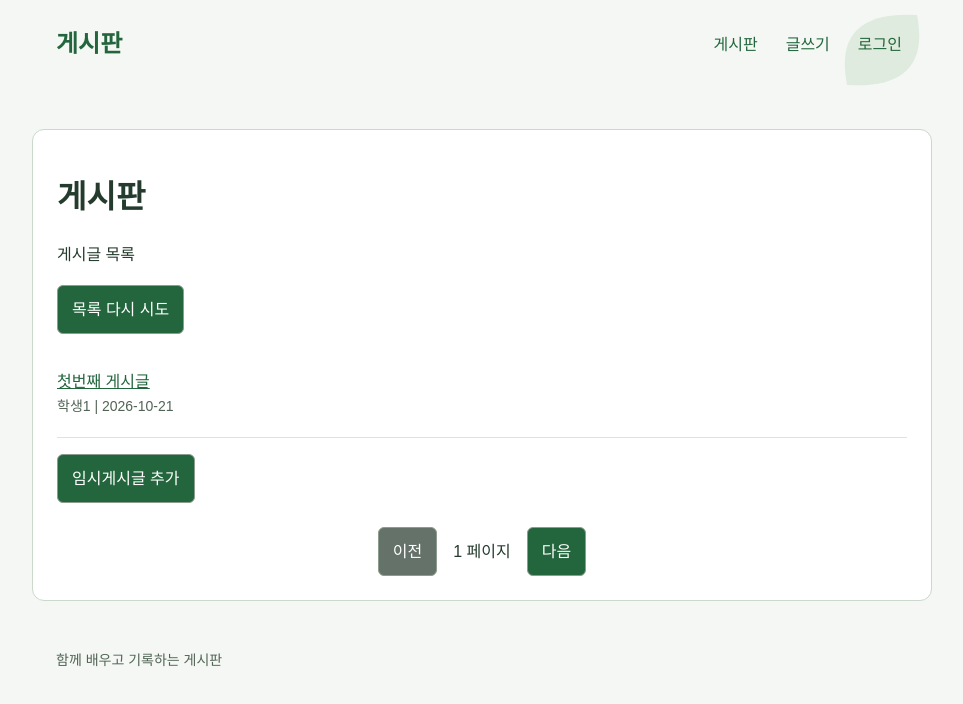
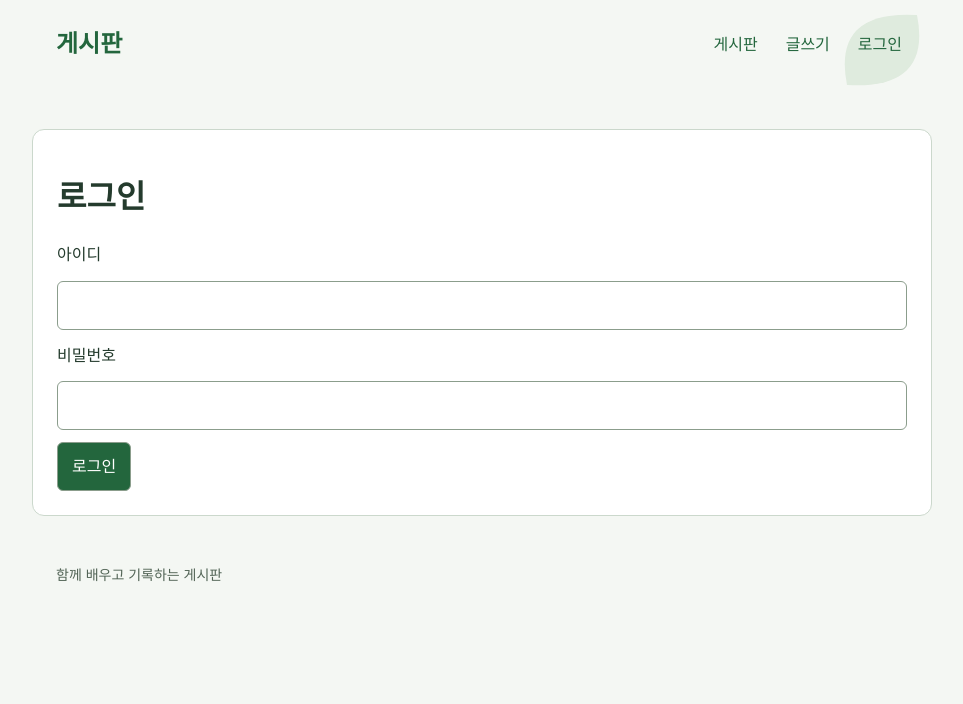
Before and after one commit to nana-779/green-board-react-2026, a React (Vite) app: page / in a window 1280 px wide. Shown: the top 704 px of the page, without its empty margins (158-1121 px from the left). Built offline with nearby package versions, Linux system fonts and the light colour scheme.

Commit message:
게시글 조회 API 연동

```diff
--- a/src/App.jsx
+++ b/src/App.jsx
@@ -12,49 +12,18 @@
 
 export default function App() {
   const [isLoggedIn, setIsLoggedIn] = useState(false);
-
-  const [posts, setPosts] = useState([
-    {
-      id: 1,
-      title: "첫번째 게시글",
-      authorNickname: "학생1",
-      createdDatetime: "2026-10-21",
-      content: "아아아아",
-    },
-    {
-      id: 2,
-      title: "두번째 게시글",
-      authorNickname: "학생2",
-      createdDatetime: "2026-10-21",
-      content: "나나나나나나나",
-    },
-  ]);
-
-  const [page, setPage] = useState("list");
-
-  function addPracticePost() {
-    const id = Date.now();
-    setPosts((currentPosts) => [
-      {
-        id,
-        title: `임시 게시글 ${currentPosts.length}`,
-        authorNickname: "학생",
-        createdDatetime: "2026-10-21",
-      },
-      ...currentPosts,
-    ]);
-  }
+  const [token, setToken] = useState(() => localStorage.getItem("accessToken"));
 
   function savePost(post) {
-    setPosts((currentPosts) => [
-      {
-        id: Date.now(),
-        ...post,
-        authorNickname: "학생",
-        createdDatetime: "2026-10-22",
-      },
-      ...currentPosts,
-    ]);
+    // setPosts((currentPosts) => [
+    //   {
+    //     id: Date.now(),
+    //     ...post,
+    //     authorNickname: "학생",
+    //     createdDatetime: "2026-10-22",
+    //   },
+    //   ...currentPosts,
+    // ]);
   }
 
   return (
@@ -68,21 +37,18 @@
         <Route
           path="/"
           element={
-            <PostList posts={posts} onAddPracticePost={addPracticePost} />
+            token ? <PostList token={token} /> : <Login onLogin={setToken} />
           }
         />
         <Route
           path="/posts"
           element={
-            <PostList posts={posts} onAddPracticePost={addPracticePost} />
+            token ? <PostList token={token} /> : <Login onLogin={setToken} />
           }
         />
         <Route path="/posts/new" element={<PostForm onSave={savePost} />} />
-        <Route path="/posts/:postId" element={<PostDetail posts={posts} />} />
-        <Route
-          path="/login"
-          element={<Login onLogin={() => setIsLoggedIn(true)} />}
-        />
+        <Route path="/posts/:postId" element={<PostDetail />} />
+        <Route path="/login" element={<Login onLogin={setToken} />} />
       </Routes>
 
       <BoardFooter />
--- a/src/components/Login.jsx
+++ b/src/components/Login.jsx
@@ -1,19 +1,57 @@
+import { useState } from "react";
+import { useNavigate } from "react-router-dom";
+
 export default function Login({ onLogin }) {
+  const [username, setUsername] = useState("");
+  const [password, setPassword] = useState("");
+  const [message, setMessage] = useState("");
+  const navigate = useNavigate();
+
+  async function handleSubmit(event) {
+    event.preventDefault();
+    try {
+      const response = await fetch(`http://127.0.0.1:8080/api/user/login`, {
+        method: "POST",
+        headers: { "Content-Type": "application/json" },
+        body: JSON.stringify({ username, password }),
+      });
+
+      const result = await response.json();
+      if (!response.ok || !result.success) {
+        throw new Error(result.message);
+      }
+      localStorage.setItem("accessToken", result.data.accessToken);
+      onLogin(result.data.accessToken);
+      navigate("/posts");
+    } catch (error) {
+      setMessage(error.message);
+    }
+  }
+
   return (
     <main>
       <h1>로그인</h1>
-      <form
-        id="login-form"
-        onSubmit={(event) => {
-          event.preventDefault();
-          onLogin();
-        }}
-      >
+      <form id="login-form" onSubmit={handleSubmit}>
         <label htmlFor="username">아이디</label>
-        <input id="username" name="username" />
+        <input
+          id="username"
+          name="username"
+          value={username}
+          onChange={(event) => setUsername(event.target.value)}
+        />
         <label htmlFor="password">비밀번호</label>
-        <input id="password" name="password" type="password" />
-        <p id="login-message" role="alert" hidden></p>
+        <input
+          id="password"
+          name="password"
+          type="password"
+          value={password}
+          onChange={(event) => setPassword(event.target.value)}
+        />
+        {message && (
+          <p id="login-message" role="alert">
+            {message}
+          </p>
+        )}
         <button type="submit">로그인</button>
       </form>
     </main>
--- a/src/components/PostList.jsx
+++ b/src/components/PostList.jsx
@@ -1,29 +1,46 @@
 import { useSearchParams } from "react-router-dom";
 import PostItem from "./PostItem";
+import { useEffect, useState } from "react";
 
-export default function PostList({ posts, onAddPracticePost }) {
+export default function PostList({ token }) {
   const [searchParams, setSearchParams] = useSearchParams();
-  const totalPages = Math.max(1, posts.length);
+  const [posts, setPosts] = useState([]);
+  const [totalPages, setTotalPages] = useState(0);
   const requestedPage = Number(searchParams.get("page"));
+  const [message, setMessage] = useState("게시글 목록");
+
   let page = 1;
   if (Number.isSafeInteger(requestedPage) && requestedPage > 0) {
-    page = Math.min(requestedPage, totalPages);
+    page = requestedPage;
   }
+
+  useEffect(() => {
+    console.log(token);
+    fetch(`http://127.0.0.1:8080/api/board?${page - 1}&size=10`, {
+      headers: { Authorization: `Bearer ${token}` },
+    })
+      .then((response) => response.json())
+      .then((result) => {
+        if (!result.success) {
+          throw new Error(result.message);
+        }
+        setPosts(result.data.content);
+        setTotalPages(result.data.totalPages);
+        setMessage(`전체 ${result.data.totalElements}개`);
+      });
+  }, [page, token]);
 
   return (
     <main>
       <h1>게시판</h1>
       <p id="list-message" role="status">
-        게시글 목록
+        {message}
       </p>
-      <button id="retry-list" type="button">
+      <button id="retry-list" type="button" hidden>
         목록 다시 시도
       </button>
 
-      <PostListItem posts={posts.slice(page - 1, page)} />
-      <button type="button" onClick={onAddPracticePost}>
-        임시게시글 추가
-      </button>
+      <PostListItem posts={posts} />
 
       <div className="pagination" aria-label="페이지 이동">
         <button
@@ -35,7 +52,9 @@
           이전
         </button>
 
-        <span id="page-number">1 페이지</span>
+        <span id="page-number">
+          {totalPages === 0 ? "0페이지" : `${page} / ${totalPages}페이지`}
+        </span>
         <button
           id="next-page"
           type="button"
```
